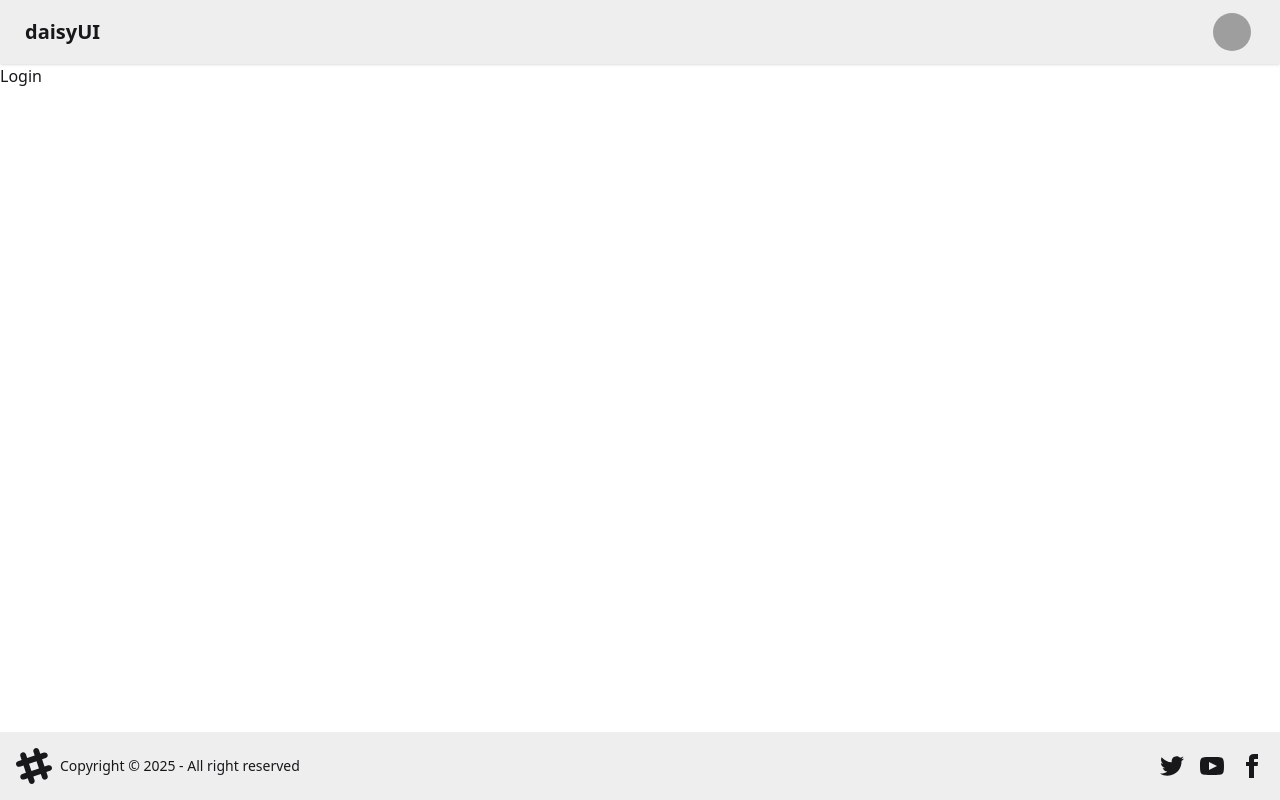
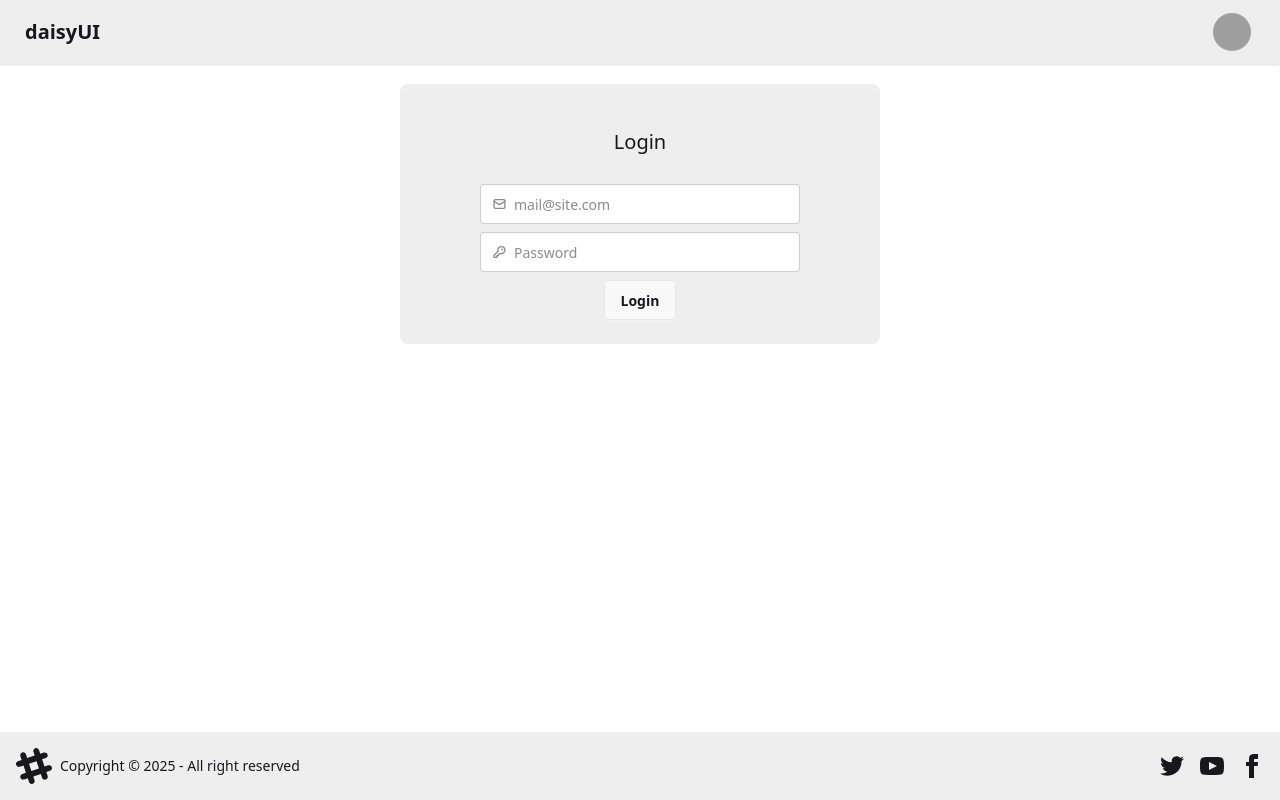
Before and after one commit to Shafaat33/dev-meetup-fe, a React (Vite) app: page /login in a window 1280 px wide. Built offline with nearby package versions, Linux system fonts and the light colour scheme; grey boxes are pictures that could not be loaded.

Commit message:
added login

```diff
--- a/src/Login.jsx
+++ b/src/Login.jsx
@@ -1,9 +1,91 @@
-import React from "react";
+import React, { useState } from "react";
+import axios from 'axios';
 
 const Login = () => {
+  const [emailId, setEmail] = useState("");
+  const [password, setPassword] = useState("");
+
+  const handleLogin = async () => {
+    try {
+      const res = await axios.post('http://localhost:3001/login',{
+        emailId,
+        password,
+      }, { withCredentials: true });
+      console.log('res', res);
+    } catch (error) {
+      console.log(error);
+    }
+  };
 
   return (
-    <p>Login</p>
+    <div className='flex justify-center my-5'>
+      <div className="card bg-base-300 w-120">
+        <div className="card-body items-center text-center">
+          <h1 className='text-xl my-5'>Login</h1>
+          <label className="input validator mx-10">
+            <svg className="h-[1em] opacity-50" xmlns="http://www.w3.org/2000/svg" viewBox="0 0 24 24">
+              <g
+                strokeLinejoin="round"
+                strokeLinecap="round"
+                strokeWidth="2.5"
+                fill="none"
+                stroke="currentColor"
+              >
+                <rect width="20" height="16" x="2" y="4" rx="2"></rect>
+                <path d="m22 7-8.97 5.7a1.94 1.94 0 0 1-2.06 0L2 7"></path>
+              </g>
+            </svg>
+            <input
+              value={emailId}
+              onChange={(event) => setEmail(event.target.value)}
+              type="email"
+              placeholder="mail@site.com"
+              required
+            />
+          </label>
+          <div className="validator-hint hidden">Enter valid email address</div>
+
+          <label className="input validator mx-10">
+            <svg className="h-[1em] opacity-50" xmlns="http://www.w3.org/2000/svg" viewBox="0 0 24 24">
+              <g
+                strokeLinejoin="round"
+                strokeLinecap="round"
+                strokeWidth="2.5"
+                fill="none"
+                stroke="currentColor"
+              >
+                <path
+                  d="M2.586 17.414A2 2 0 0 0 2 18.828V21a1 1 0 0 0 1 1h3a1 1 0 0 0 1-1v-1a1 1 0 0 1 1-1h1a1 1 0 0 0 1-1v-1a1 1 0 0 1 1-1h.172a2 2 0 0 0 1.414-.586l.814-.814a6.5 6.5 0 1 0-4-4z"
+                ></path>
+                <circle cx="16.5" cy="7.5" r=".5" fill="currentColor"></circle>
+              </g>
+            </svg>
+            <input
+              type="password"
+              required
+              placeholder="Password"
+              minLength="8"
+              value={password}
+              onChange={(event) => setPassword(event.target.value)}
+              pattern="(?=.*\d)(?=.*[a-z])(?=.*[A-Z]).{8,}"
+              title="Must be more than 8 characters, including number, lowercase letter, uppercase letter"
+            />
+          </label>
+          <p className="validator-hint hidden">
+            Must be more than 8 characters, including
+            <br/>At least one number <br/>At least one lowercase letter <br/>At least one uppercase letter
+          </p>
+          <div className="card-actions justify-end">
+            <button
+              className="btn btn-wide"
+              onClick={handleLogin}
+            >
+              Login
+            </button>
+          </div>
+        </div>
+      </div>
+    </div>
   )
 }
 
```
